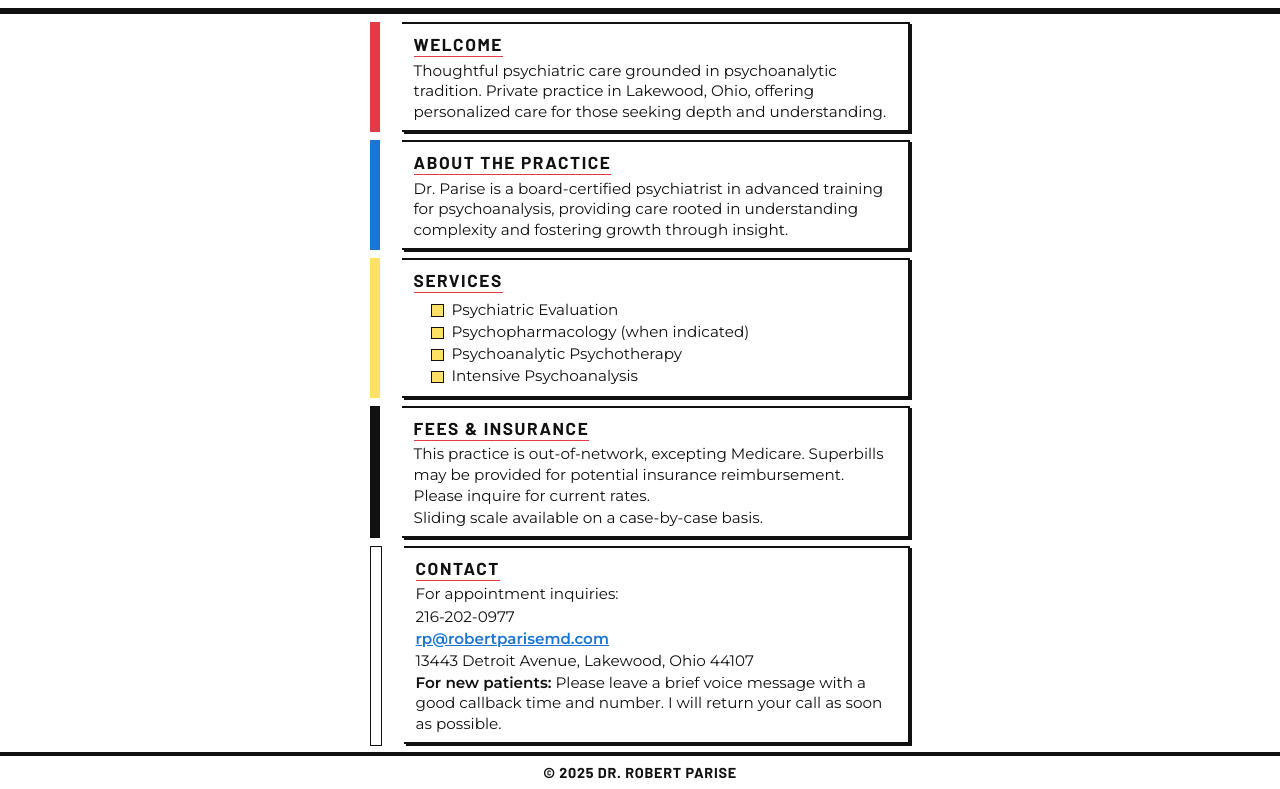
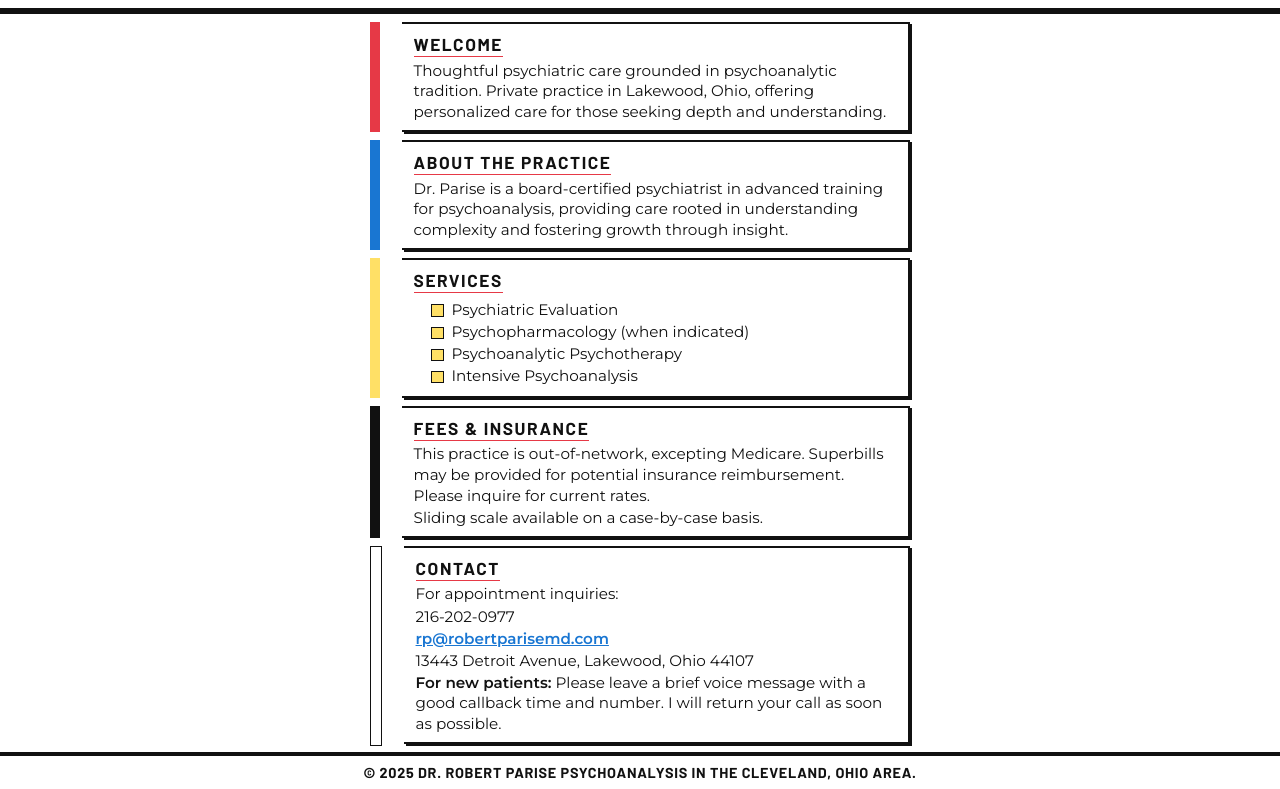
Before and after one commit to rparisemd/rparisemd.github.io, a plain HTML site: page index.html in a window 1280 px wide. Shown: the part 58-847 px from the top of the page. Drawn offline with Linux system fonts and the light colour scheme.

Commit message:
Update index.html

```diff
--- a/index.html
+++ b/index.html
@@ -228,6 +228,7 @@
 
 <footer>
   &copy; 2025 Dr. Robert Parise
+	Psychoanalysis in the Cleveland, Ohio area.
 </footer>
 
 </body>
```
